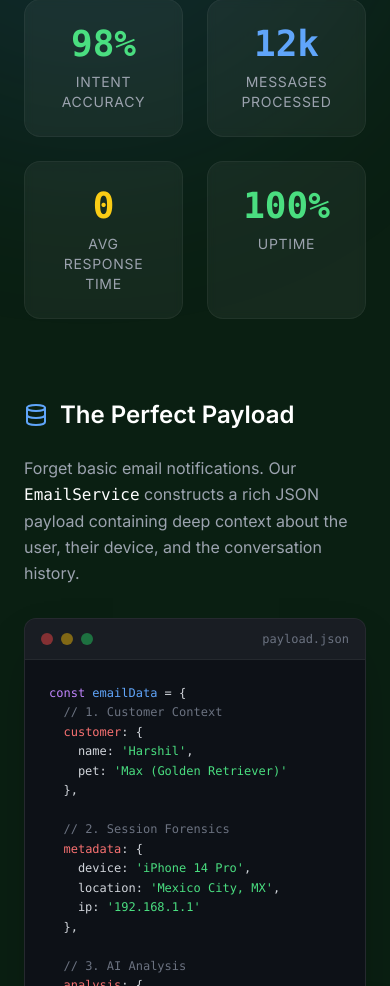
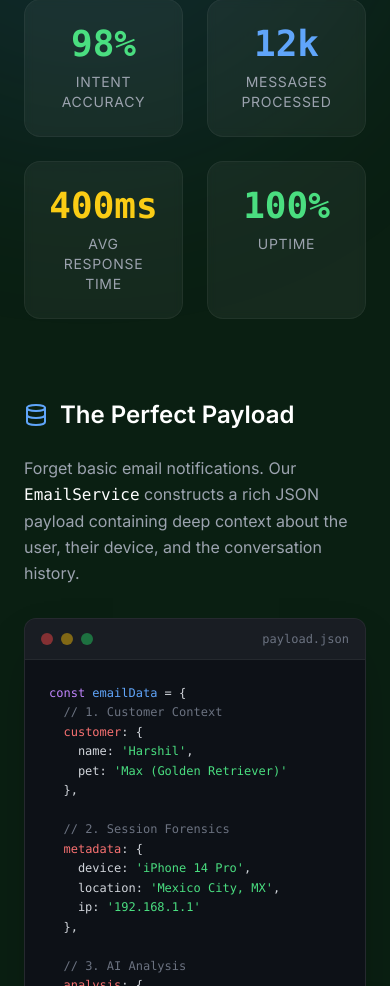
Before and after one commit to Harshil8136/Mascotas-Madagascar-Presentation, a React (Vite) app: page / in a window 390 px wide. Shown: the part 6666-7652 px from the top of the page. Built offline with nearby package versions, Linux system fonts and the light colour scheme.

Commit message:
fix: resolve layout alignment, metrics, and mobile responsiveness

```diff
--- a/src/sections/AnalyticsDashboard.jsx
+++ b/src/sections/AnalyticsDashboard.jsx
@@ -7,7 +7,10 @@ const Counter = ({ value, label, color }) => {
 
     useEffect(() => {
         let start = 0;
-        const end = parseInt(value.substring(0, value.length - 1)) || 0; // Handle "98%" or "10k"
+        // Extract number and unit
+        const end = parseFloat(value) || 0;
+        const unit = value.replace(/[0-9.]/g, '');
+
         const duration = 2000;
         const increment = end / (duration / 16);
 
@@ -17,17 +20,21 @@ const Counter = ({ value, label, color }) => {
                 setCount(end);
                 clearInterval(timer);
             } else {
-                setCount(Math.floor(start));
+                // If it's an integer, show integer, else show 1 decimal
+                setCount(Number.isInteger(end) ? Math.floor(start) : parseFloat(start.toFixed(1)));
             }
         }, 16);
 
         return () => clearInterval(timer);
     }, [value]);
 
+    // Extract unit for display
+    const unit = value.replace(/[0-9.]/g, '');
+
     return (
         <div className="p-6 bg-white/5 rounded-2xl border border-white/5 backdrop-blur-sm text-center group hover:border-neon-500/30 transition-colors">
             <div className={`text-4xl font-mono font-bold mb-2 ${color}`}>
-                {count}{value.includes('%') ? '%' : value.includes('k') ? 'k' : ''}
+                {count}{unit}
             </div>
             <div className="text-sm text-gray-400 uppercase tracking-wider">{label}</div>
         </div>
@@ -106,7 +113,7 @@ const AnalyticsDashboard = () => {
                 <div className="grid grid-cols-2 md:grid-cols-4 gap-6 mb-20">
                     <Counter value="98%" label="Intent Accuracy" color="text-neon-400" />
                     <Counter value="12k" label="Messages Processed" color="text-blue-400" />
-                    <Counter value="0.4s" label="Avg Response Time" color="text-yellow-400" />
+                    <Counter value="400ms" label="Avg Response Time" color="text-yellow-400" />
                     <Counter value="100%" label="Uptime" color="text-green-400" />
                 </div>
 
--- a/src/sections/CoreArchitecture.jsx
+++ b/src/sections/CoreArchitecture.jsx
@@ -51,7 +51,9 @@ const PipelineNode = ({ data, isActive, isPassed, onClick, isMobile }) => (
         </motion.div>
 
         {/* Label */}
-        <motion.div layout className={`${isMobile ? 'flex flex-col justify-center' : 'text-center absolute top-20 w-32 left-1/2 -translate-x-1/2'}`}>
+        <motion.div
+            className={`${isMobile ? 'flex flex-col justify-center' : 'text-center absolute top-20 w-48 left-1/2 -translate-x-1/2'}`}
+        >
             <h3 className={`font-bold font-display transition-colors duration-300 ${isActive ? 'text-white text-lg' : 'text-gray-500 text-sm'}`}>
                 {data.title}
             </h3>
```
